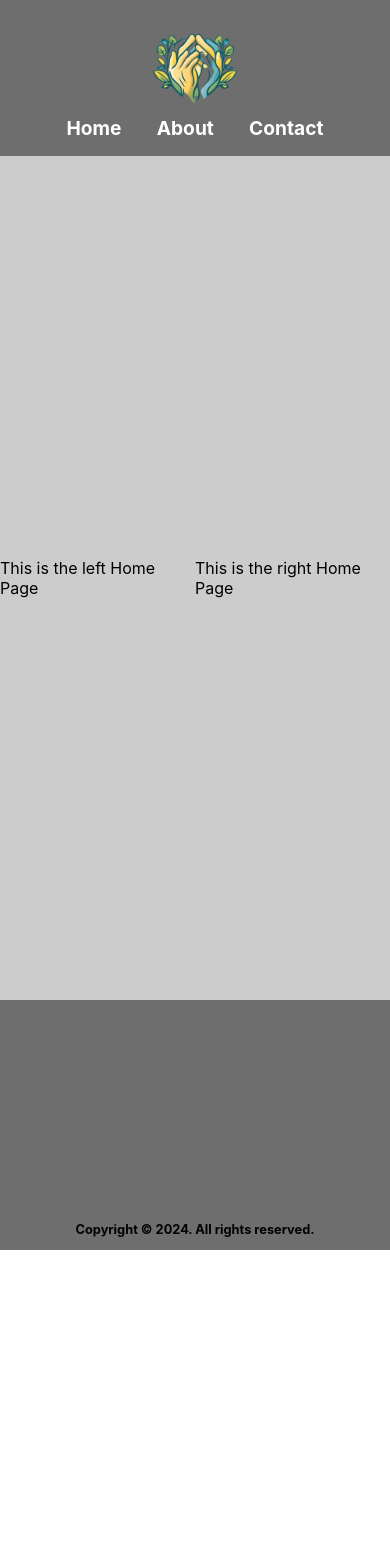
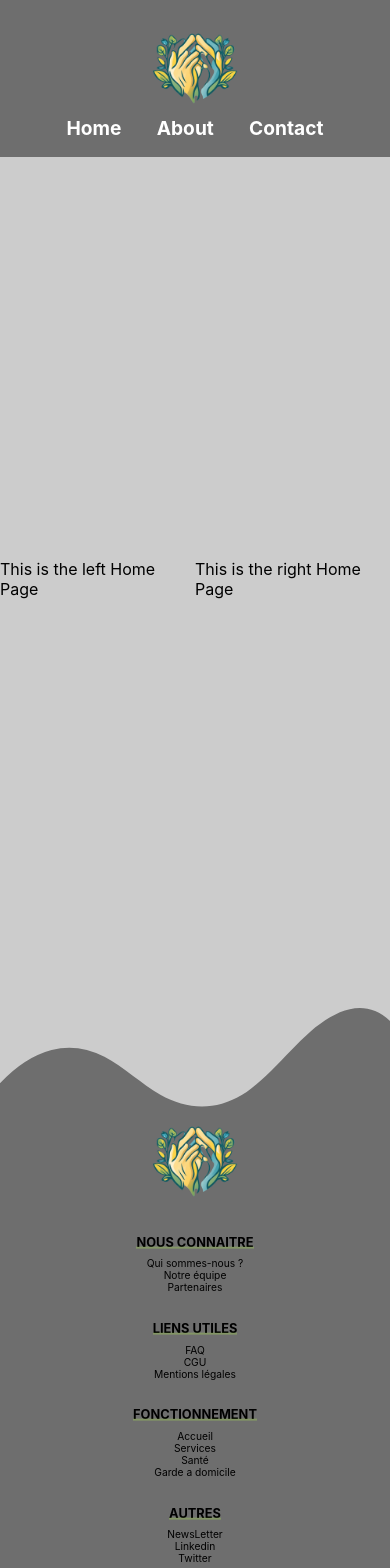
Before and after one commit to Hashem195/ReactEstiam, a React (Create React App) app: page / in a window 390 px wide. Shown: the top 1568 px of the page. Before the commit the page ends 1250 px from the top, so only its background shows below. Built offline with nearby package versions, Linux system fonts and the light colour scheme.

Commit message:
creating and fixing the footer fixing the responsivity of the footer adding animation adding popup lib and Newsletter component

```diff
--- a/package.json
+++ b/package.json
@@ -9,6 +9,7 @@
     "react": "^18.3.1",
     "react-dom": "^18.3.1",
     "react-scripts": "5.0.1",
+    "reactjs-popup": "^2.0.6",
     "styled-components": "^6.1.11",
     "web-vitals": "^2.1.4"
   },
--- a/src/Comoposents/Footer/Footer.js
+++ b/src/Comoposents/Footer/Footer.js
@@ -1,23 +1,238 @@
 import React from "react";
-import styled from "styled-components";
-
+import Logo from "../Header/Logo";
+import Newsletter from "../Newsletter/Newsletter";
+import styled, { keyframes } from "styled-components";
+// the links are not done yet
+// only AUTRES ARE FINISHED
 const Footer = () => {
   return (
     <Container>
-      <p>Copyright © 2024. All rights reserved.</p>
+      <ShapeDivider className="custom-shape-divider-top-1717455096">
+        <svg
+          data-name="Layer 1"
+          xmlns="http://www.w3.org/2000/svg"
+          viewBox="0 0 1200 120"
+          preserveAspectRatio="none"
+        >
+          <path
+            d="M985.66,92.83C906.67,72,823.78,31,743.84,14.19c-82.26-17.34-168.06-16.33-250.45.39-57.84,11.73-114,31.07-172,41.86A600.21,600.21,0,0,1,0,27.35V120H1200V95.8C1132.19,118.92,1055.71,111.31,985.66,92.83Z"
+            className="shape-fill"
+          ></path>
+        </svg>
+      </ShapeDivider>
+      <Logo />
+      <Bigdiv>
+        <Section>
+          <SectionHeader>
+            NOUS CONNAITRE
+            <Underline />
+          </SectionHeader>
+          <SectionItem>
+            <li>Qui sommes-nous ?</li>
+            <li>Notre équipe</li>
+            <li>Partenaires</li>
+          </SectionItem>
+        </Section>
+        <Section>
+          <SectionHeader>
+            LIENS UTILES
+            <Underline />
+          </SectionHeader>
+          <SectionItem>
+            <li>FAQ</li>
+            <li>CGU</li>
+            <li>Mentions légales</li>
+          </SectionItem>
+        </Section>
+        <Section>
+          <SectionHeader>
+            FONCTIONNEMENT
+            <Underline />
+          </SectionHeader>
+          <SectionItem>
+            <li>Accueil</li>
+            <li>Services</li>
+            <li>Santé</li>
+            <li>Garde a domicile</li>
+          </SectionItem>
+        </Section>
+        <Section>
+          <SectionHeader>
+            AUTRES
+            <Underline />
+          </SectionHeader>
+          <SectionItem>
+            <li>
+              <Newsletter />
+            </li>
+            <li>
+              <Linker href="https://www.linkedin.com" target="_blank">
+                Linkedin
+              </Linker>
+            </li>
+            <Linker href="https://twitter.com" target="_blank">
+              Twitter
+            </Linker>
+          </SectionItem>
+        </Section>
+      </Bigdiv>
+      <CopyRight>Copyright © 2024. All rights reserved.</CopyRight>
     </Container>
   );
 };
+
 export default Footer;
+
+const Section = styled.section`
+  flex: 1;
+  display: flex;
+  margin: 0 4em;
+  flex-direction: column;
+  align-items: flex-start;
+  justify-content: flex-start;
+  @media (max-width: 600px) {
+    align-items: center;
+    justify-content: center;
+    margin: 0 1em;
+    margin-bottom: 1em;
+  }
+`;
+
+const Linker = styled.a`
+  color: black;
+  text-decoration: none;
+  margin-bottom: 0.5em;
+  &:hover {
+    font-weight: bold;
+  }
+`;
+
+const SectionItem = styled.li`
+  font-size: 1em;
+  font-weight: 400;
+  margin-bottom: 0.5em;
+  list-style: none;
+  @media (max-width: 600px) {
+    font-size: 0.8em;
+    margin-bottom: 0.2em;
+    text-align: center;
+    justify-content: center;
+    align-items: center;
+    list-style: none;
+  }
+`;
+//HERE problem
+
+const SectionHeader = styled.h3`
+  display: flex;
+  font-size: 1.2em;
+  font-weight: 700;
+  margin-bottom: 0.8em;
+  text-align: start;
+  justify-content: flex-start;
+  align-items: flex-start;
+  position: relative; // Needed to position the underline absolutely
+  &:after {
+    content: "";
+    display: block;
+    position: absolute;
+    bottom: -10px; // Aligns the underline with the bottom of the h3
+    left: 0;
+    width: 100%; // Cover the full width of the h3
+    height: 2px; // Thickness of the underline
+    background-color: inherit; // Inherits the text color
+  }
+  @media (max-width: 600px) {
+    font-size: 1em;
+    margin-bottom: 0.2em;
+    text-align: center;
+    justify-content: center;
+    align-items: center;
+    list-style: none;
+    margin-bottom: 0.6em;
+  }
+`;
+
+const ShapeDivider = styled.div`
+  position: relative;
+  top: -1px; /* Adjust to remove any remaining thin line */
+  left: 0;
+  width: 100%;
+  overflow: hidden;
+  line-height: 0;
+  transform: rotate(180deg);
+
+  svg {
+    position: relative;
+    display: block;
+    width: 100%; /* Ensure SVG covers entire width */
+    height: 109px;
+    transform: rotateY(180deg);
+
+    .shape-fill {
+      fill: #ccc; /* Adjust wave color here */
+    }
+  }
+`;
+
+const Bigdiv = styled.div`
+  display: flex;
+  flex-direction: row;
+  align-items: center;
+  justify-content: space-between;
+
+  height: auto;
+  padding: 1em;
+
+  @media (max-width: 600px) {
+    flex-direction: column;
+    justify-content: center;
+  }
+`;
+
+const CopyRight = styled.p`
+  display: flex;
+  align-items: flex-end;
+  justify-content: center;
+  font-size: 1em;
+`;
 
 const Container = styled.div`
   display: flex;
+  flex-direction: column;
   justify-content: center;
-  align-items: flex-end;
-  height: 250px;
+  height: auto;
   width: 100%;
   background: #6e6e6e;
   color: black;
   font-weight: bold;
   font-size: 0.8em;
+  overflow: hidden; /* Ensure no overflow creates unwanted lines */
+  margin-top: -1px; /* Adjust to remove any remaining thin line */
 `;
+//the slideunerline animation.
+const slideUnderline = keyframes`
+  0% {
+    transform: translateY(-10px);
+    opacity: 0;
+  }
+  50% {
+    transform: translateY(0);
+    opacity: 1;
+  }
+  100% {
+    transform: translateY(-10px);
+    opacity: 0;
+  }
+`;
+
+//underline animation
+const Underline = styled.span`
+  position: absolute;
+  bottom: -6px; // Adjust based on your needs
+  left: 0;
+  width: 100%; // Cover the full width of the parent
+  height: 2px; // Thickness of the underline
+  background-color: #bcfd4c; // Use the text color
+  animation: ${slideUnderline} 3s infinite alternate; // Apply the animation
+`;
--- a/src/Comoposents/Header/Header.js
+++ b/src/Comoposents/Header/Header.js
@@ -37,6 +37,8 @@ const Container = styled.div`
   padding: 0 1em;
   text-align: center;
   color: black;
+  border-bottom: 1px solid #6e6e6e;
+  height: auto;
   background: #6e6e6e;
 
   @media (max-width: 600px) {
--- /dev/null
+++ b/src/Comoposents/Newsletter/Newsletter.js
@@ -0,0 +1,93 @@
+import React from "react";
+import styled from "styled-components";
+import "reactjs-popup/dist/index.css";
+import Popup from "reactjs-popup";
+
+const Newsletter = () => (
+  <Popup
+    trigger={<Linker href="#">NewsLetter</Linker>}
+    position={"center center"}
+    modal
+    closeOnDocumentClick
+    contentStyle={{ borderRadius: "5px" }}
+    overlayStyle={{ backgroundColor: "rgba(0, 0, 0, 0.7)" }}
+  >
+    {(close) => (
+      <div style={{ position: "relative", padding: "1em" }}>
+        <CloseButton onClick={close}>&times;</CloseButton>
+        <p>Subscribe to our newsletter:</p>
+        <Form>
+          <label htmlFor="email">Email</label>
+          <input type="email" id="email" name="email" required />
+          <Button type="submit">Subscribe</Button>
+        </Form>
+      </div>
+    )}
+  </Popup>
+);
+
+export default Newsletter;
+
+const Linker = styled.a`
+  color: black;
+  text-decoration: none;
+  margin-bottom: 0.5em;
+  &:hover {
+    font-weight: bold;
+  }
+`;
+
+const Form = styled.form`
+  display: flex;
+  flex-direction: column;
+  align-items: center;
+  justify-content: center;
+  margin-top: 1em;
+
+  @media (max-width: 600px) {
+    margin-top: 0.5em;
+    margin-bottom: 1em;
+    padding: 0.5em;
+    width: 90%;
+    margin: 0 auto;
+  }
+
+  label {
+    font-size: 1.2em;
+    font-weight: bold;
+    margin-bottom: 0.5em;
+    text-align: left;
+  }
+
+  input {
+    padding: 0.5em;
+    margin-bottom: 1em;
+    border: 1px solid #ccc;
+    border-radius: 4px;
+    width: 70%;
+  }
+`;
+
+const Button = styled.button`
+  background-color: black;
+  color: white;
+  padding: 0.5em 1em;
+  border: none;
+  border-radius: 4px;
+  cursor: pointer;
+
+  &:hover {
+    color: black;
+    background-color: #bcfd4c;
+  }
+`;
+
+const CloseButton = styled.button`
+  position: absolute;
+  top: 10px;
+  right: 10px;
+  background: none;
+  border: none;
+  font-size: 1.5rem;
+  cursor: pointer;
+`;
```
Also changed, not shown: 1 other file (tests, documents, lock files or other folders).
